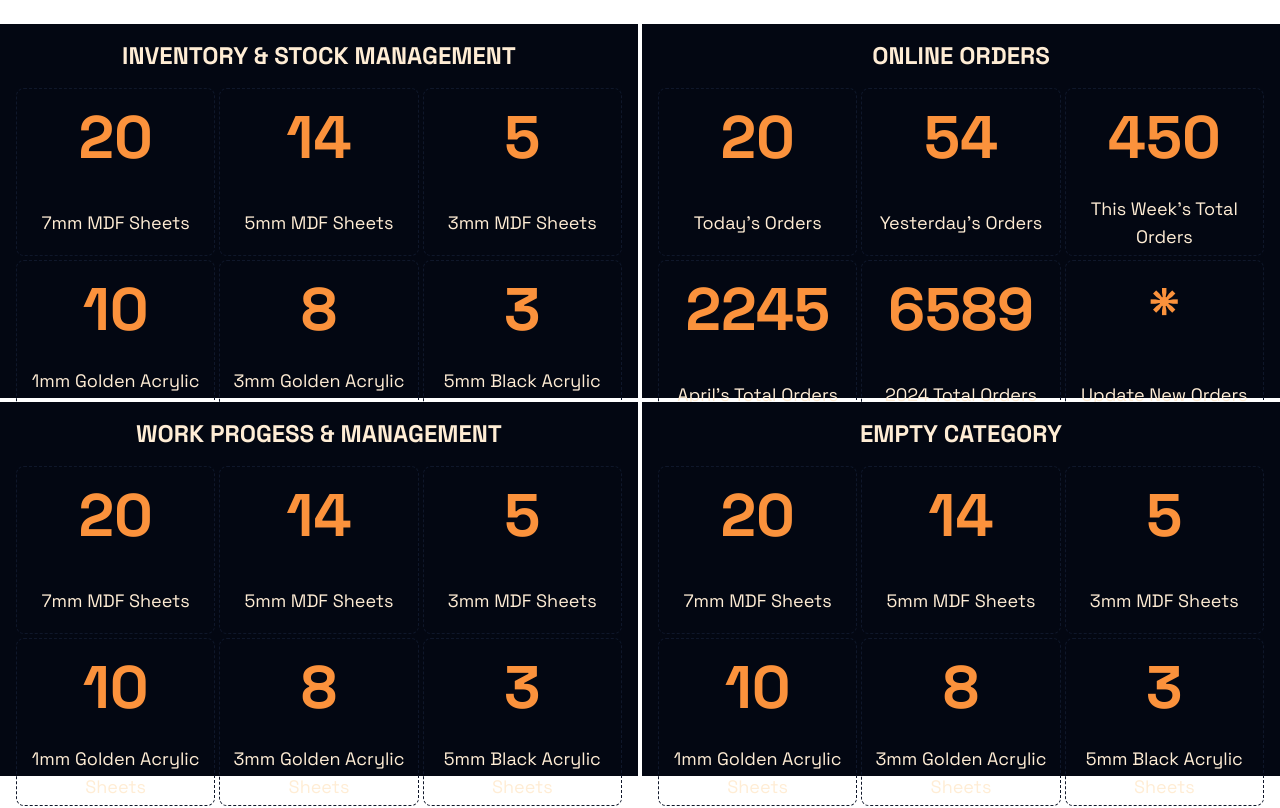
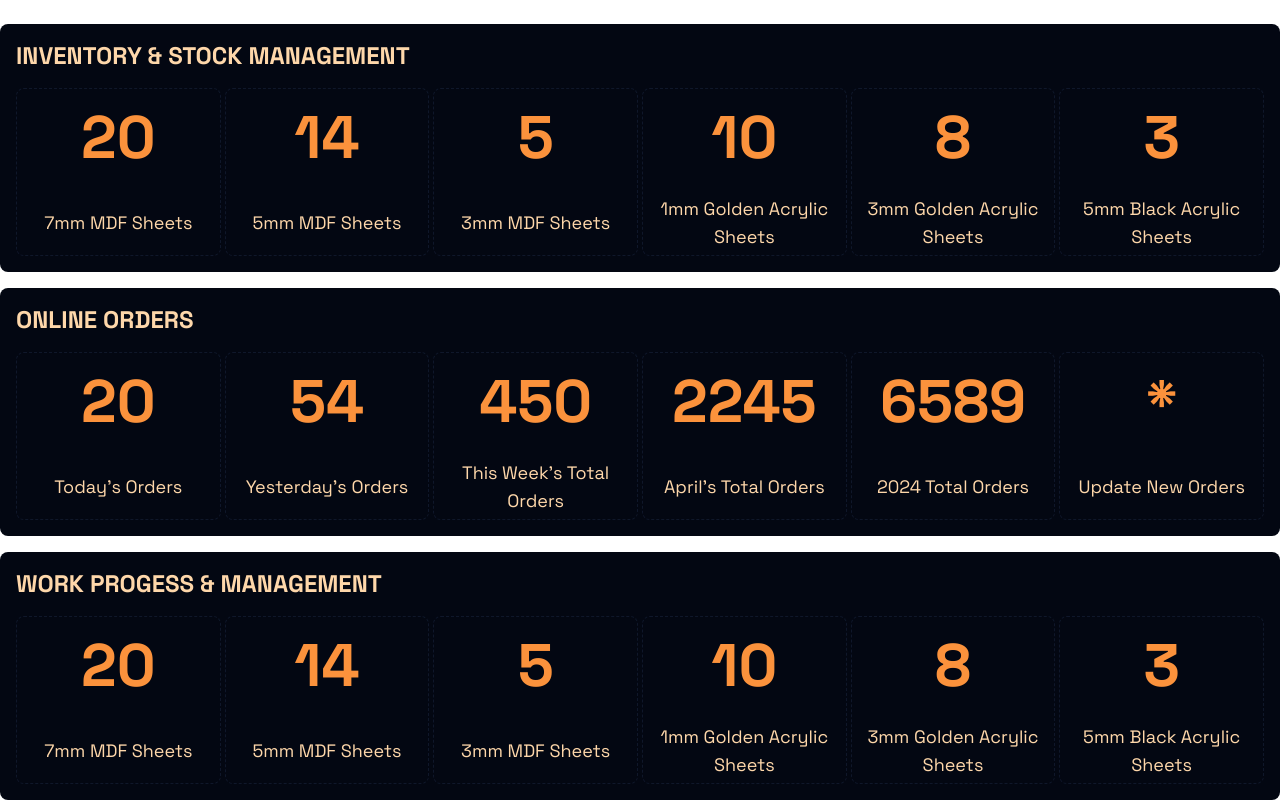
Before and after one commit to yashvdhakad/quantum-one, a Next.js app: page /dashboard in a window 1280 px wide. Shown: the top 808 px of the page. Built offline with nearby package versions, Linux system fonts and the light colour scheme.

Commit message:
style: :lipstick: minor changes

```diff
--- a/src/app/dashboard/page.tsx
+++ b/src/app/dashboard/page.tsx
@@ -118,7 +118,7 @@ function page() {
   };
 
   return (
-    <main className="max-w-7xl m-auto py-6 h-screen grid grid-cols-2 grid-rows-2 gap-1">
+    <main className="max-w-7xl m-auto py-6 h-full grid grid-cols-1 grid-rows-4 gap-4">
       <DashCard cardData={inventoryCardData} />
       <DashCard cardData={orderCardData} />
       <DashCard cardData={workData} />
--- a/src/components/DashCard.tsx
+++ b/src/components/DashCard.tsx
@@ -7,13 +7,13 @@ interface DashCardProps {
 
 const DashCard: React.FC<DashCardProps> = ({ cardData }) => {
   return (
-    <section className="p-4 bg-gray-950 hover:bg-gray-950/5 transition-all flex flex-col gap-4">
+    <section className="p-4 bg-gray-950 flex flex-col gap-4 rounded-lg">
       <Link href={cardData.b}>
-        <div className="text-2xl hover:cursor-pointer uppercase font-bold text-orange-100 text-center">
+        <div className="text-2xl hover:cursor-pointer uppercase font-bold text-orange-200">
           {cardData.a}
         </div>
       </Link>
-      <div className="h-full grid grid-cols-3 grid-rows-2 gap-1">
+      <div className="h-full grid grid-cols-6 grid-rows-1 gap-1">
         <SmallDashCard SmallCardData={cardData.z} />
         <SmallDashCard SmallCardData={cardData.y} />
         <SmallDashCard SmallCardData={cardData.x} />
--- a/src/components/SmallDashCard.tsx
+++ b/src/components/SmallDashCard.tsx
@@ -4,9 +4,9 @@ interface SmallDashCardProps {
 
 const SmallDashCard: React.FC<SmallDashCardProps> = ({ SmallCardData }) => {
   return (
-    <div className="h-full grid grid-rows-5 gap-1 border rounded-lg border-dashed border-slate-900 hover:border-slate-700 transition-all cursor-pointer">
+    <div className="h-full grid grid-rows-5 gap-1 border rounded-lg border-dashed border-slate-900 hover:border-slate-700 transition-all cursor-default">
       <div className="row-span-3 text-6xl text-orange-400 flex justify-center items-center font-bold">{SmallCardData.o}</div>
-      <div className="row-span-2 p-1 text-lg text-orange-100 flex justify-center items-center text-center" >{SmallCardData.p}</div>
+      <div className="row-span-2 p-1 text-lg text-orange-200 flex justify-center items-center text-center" >{SmallCardData.p}</div>
     </div>
   );
 };
```
